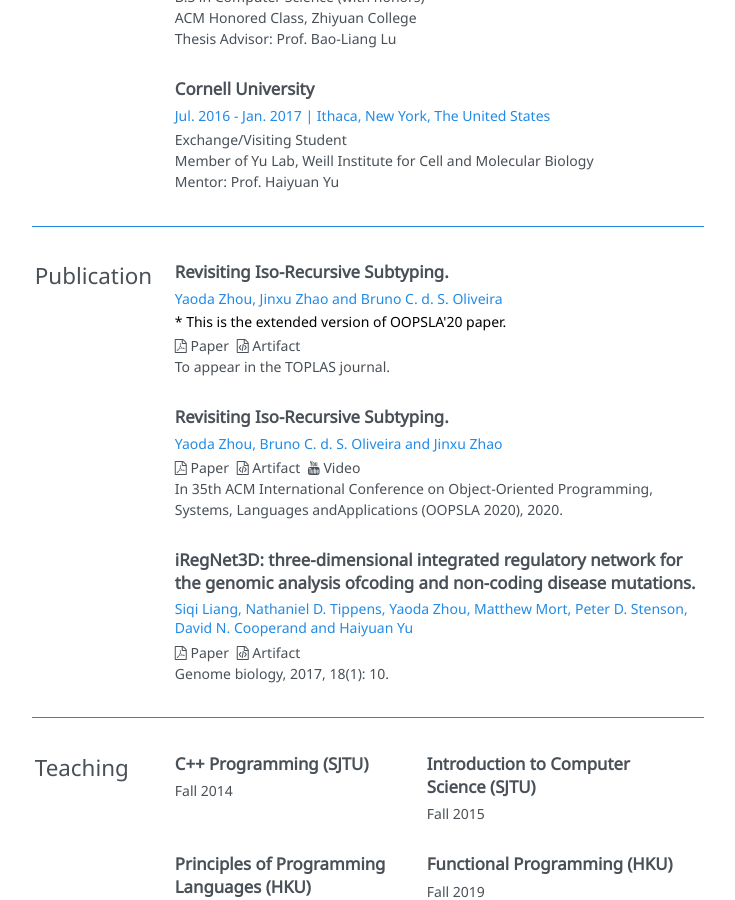
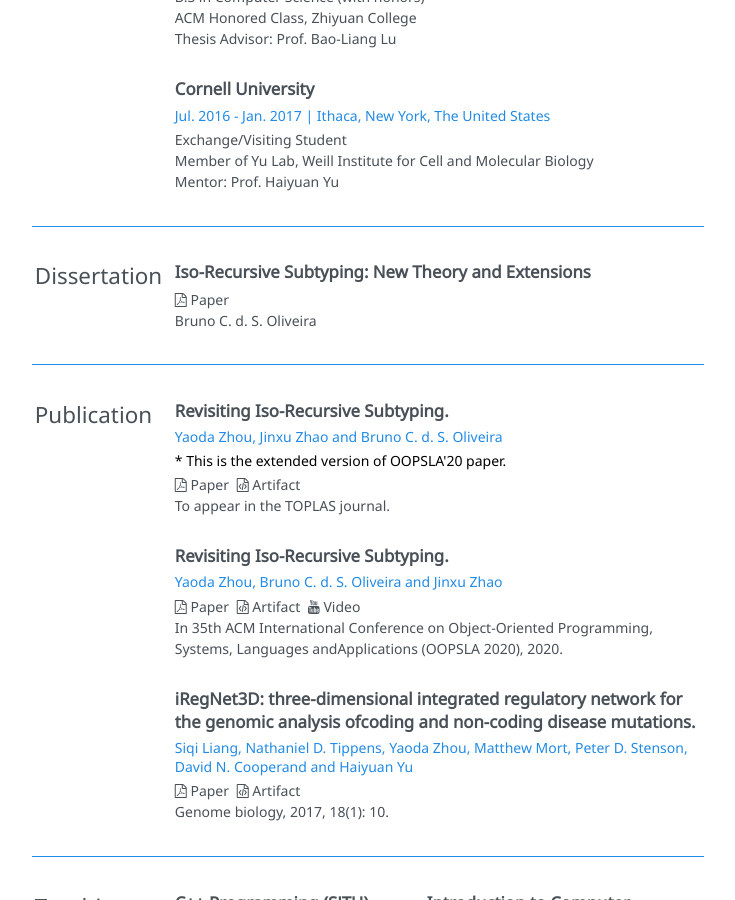
Before and after one commit to juda/juda.github.io, a Jekyll site: the page built from resume.html, in a window 1280 px wide and 900 px high, scrolled down 591 px. Shown: the whole window, without its empty margins (272-1007 px from the left). Built offline with Jekyll 4.4.1, drawn with Linux system fonts in a browser that asks for light colours.

Commit message:
add thesis

```diff
--- a/_data/resume.yml
+++ b/_data/resume.yml
@@ -28,13 +28,13 @@
     advisor: "Mentor: Prof. Haiyuan Yu"
 publication:
   - title: Revisiting Iso-Recursive Subtyping.
-    authors: Yaoda Zhou, Jinxu Zhao and Bruno C. d.  S. Oliveira
+    authors: Yaoda Zhou, Jinxu Zhao and Bruno C. d. S. Oliveira
     conf: To appear in the TOPLAS journal.
     link: static/TOPLASdraft.pdf
     note: This is the extended version of OOPSLA'20 paper.
     artifact: https://github.com/juda/Iso-Recursive-Subtyping
   - title: Revisiting Iso-Recursive Subtyping.
-    authors: Yaoda Zhou, Bruno C. d.  S. Oliveira and Jinxu Zhao
+    authors: Yaoda Zhou, Bruno C. d. S. Oliveira and Jinxu Zhao
     conf: In 35th ACM International Conference on Object-Oriented Programming, Systems, Languages andApplications (OOPSLA 2020), 2020.
     link: static/oopsla20.pdf
     artifact: https://github.com/juda/Iso-Recursive-Subtyping
@@ -45,6 +45,13 @@
     link: https://genomebiology.biomedcentral.com/articles/10.1186/s13059-016-1138-2
     artifact: http://iregnet3d.yulab.org/index/
     video:
+thesis:
+  - title: "Iso-Recursive Subtyping: New Theory and Extensions"
+    link:
+    artifact:
+    supervisor: Bruno C. d. S. Oliveira
+    committee: Ravishankar Ramanathan(HKU), Heming Cui(HKU), TBD(Externel thesis committee)
+    Note: Working draft
 teaching:
   - name: C++ Programming (SJTU)
     time: Fall 2014
--- a/_layouts/resume.html
+++ b/_layouts/resume.html
@@ -58,6 +58,49 @@
             </div>
             <div class="block-content">
               {{ edu.advisor }}
+            </div>
+          </div>
+          {% endfor %}
+        </div>
+      </section>
+
+      <section id="thesis">
+        <div class="section-title">
+          Dissertation
+        </div>
+        <div class="section-content">
+          {% for pub in site.data.resume.thesis %}
+          <div class="block">
+            <div class="block-title">
+              {{ pub.title }}
+            </div>
+            {% if pub.note %}
+              <div class="block-subtitle">
+              <font  color="black">
+                *  {{ pub.note }}
+              </font>
+              </div>
+            {% endif %}
+            <div class="block-material">
+              <a href="{{ pub.link }}">
+              <i class="fa fa-file-pdf-o aria-hidden="true></i> Paper
+              </a>
+              {% if pub.artifact %}
+              <a class="a-materail" href="{{ pub.artifact }}">
+              <i class="fa fa-file-code-o aria-hidden="true></i> Artifact
+              </a>
+              {% endif %}
+              {% if pub.video %}
+              <a class="a-materail" href="{{ pub.video }}">
+              <i class="fa fa-youtube aria-hidden="true></i> Video
+              </a>
+              {% endif %}
+            </div>
+            <div class="block-content">
+              {{ pub.supervisor }}
+            </div>
+            <div class="block-content">
+              {{ pub.commitee }}
             </div>
           </div>
           {% endfor %}
```
